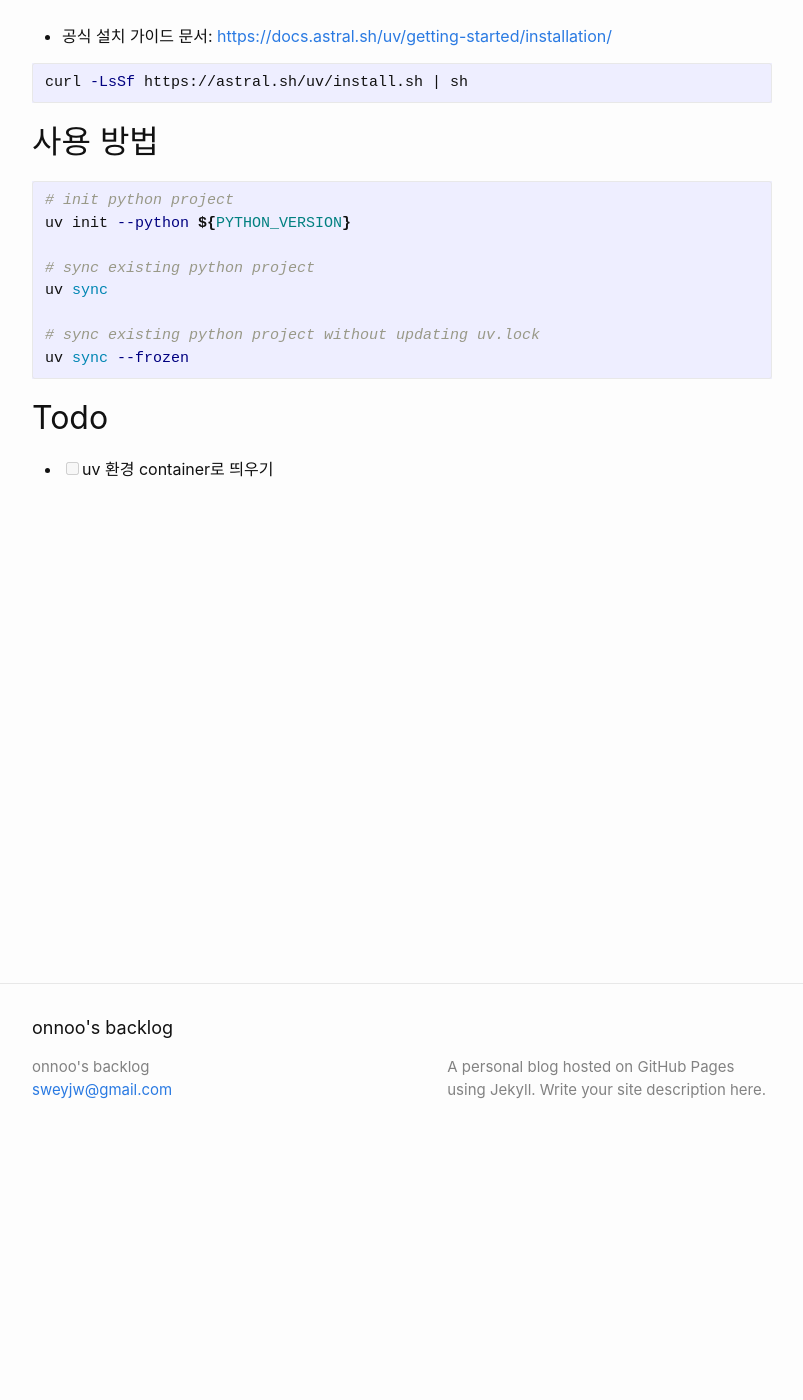
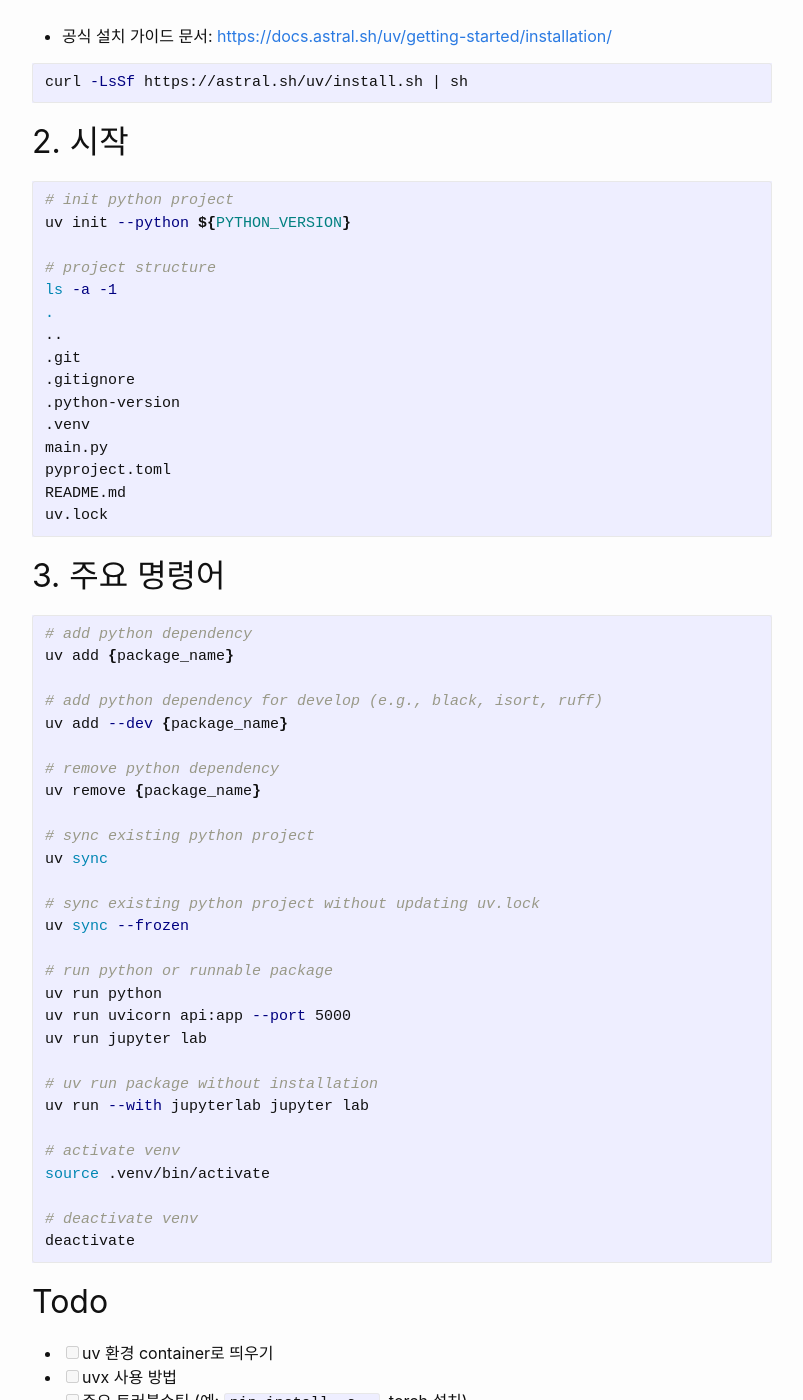
Before and after one commit to onnoo/onnoo.github.io, a Jekyll site: the page built from _posts/2025-09-04-uv-시작하기.md, in a window 1280 px wide and 1400 px high, scrolled down 239 px. Shown: the whole window, without its empty margins (238-1041 px from the left). Built offline with Jekyll 4.4.1, drawn with Linux system fonts in a browser that asks for light colours; some of the changed text lies outside the part shown.

Commit message:
Update Blog “2025-09-04-uv-시작하기”

````diff
--- a/_posts/2025-09-04-uv-시작하기.md
+++ b/_posts/2025-09-04-uv-시작하기.md
@@ -5,7 +5,7 @@ date: 2025-09-04T00:17:00.000+09:00
 tags:
   - uv
 ---
-## 설치 방법
+## 1. 설치
 - 공식 설치 가이드 문서:
 [https://docs.astral.sh/uv/getting-started/installation/](https://docs.astral.sh/uv/getting-started/installation/)
 
@@ -13,19 +13,61 @@ tags:
 curl -LsSf https://astral.sh/uv/install.sh | sh
 ```
 
-## 사용 방법
+## 2. 시작
 
 ```bash
 # init python project
 uv init --python ${PYTHON_VERSION}
+
+# project structure
+ls -a -1
+.
+..
+.git
+.gitignore
+.python-version
+.venv
+main.py
+pyproject.toml
+README.md
+uv.lock
+```
+
+
+## 3. 주요 명령어
+
+```bash
+# add python dependency
+uv add {package_name}
+
+# add python dependency for develop (e.g., black, isort, ruff)
+uv add --dev {package_name}
+
+# remove python dependency
+uv remove {package_name}
 
 # sync existing python project
 uv sync
 
 # sync existing python project without updating uv.lock
 uv sync --frozen
+
+# run python or runnable package
+uv run python
+uv run uvicorn api:app --port 5000
+uv run jupyter lab
+
+# uv run package without installation
+uv run --with jupyterlab jupyter lab
+
+# activate venv
+source .venv/bin/activate
+
+# deactivate venv
+deactivate
 ```
-
 
 ## Todo
 - [ ] uv 환경 container로 띄우기
+- [ ] uvx 사용 방법
+- [ ] 주요 트러블슈팅 (예: `pip install -e .`, torch 설치)
````
